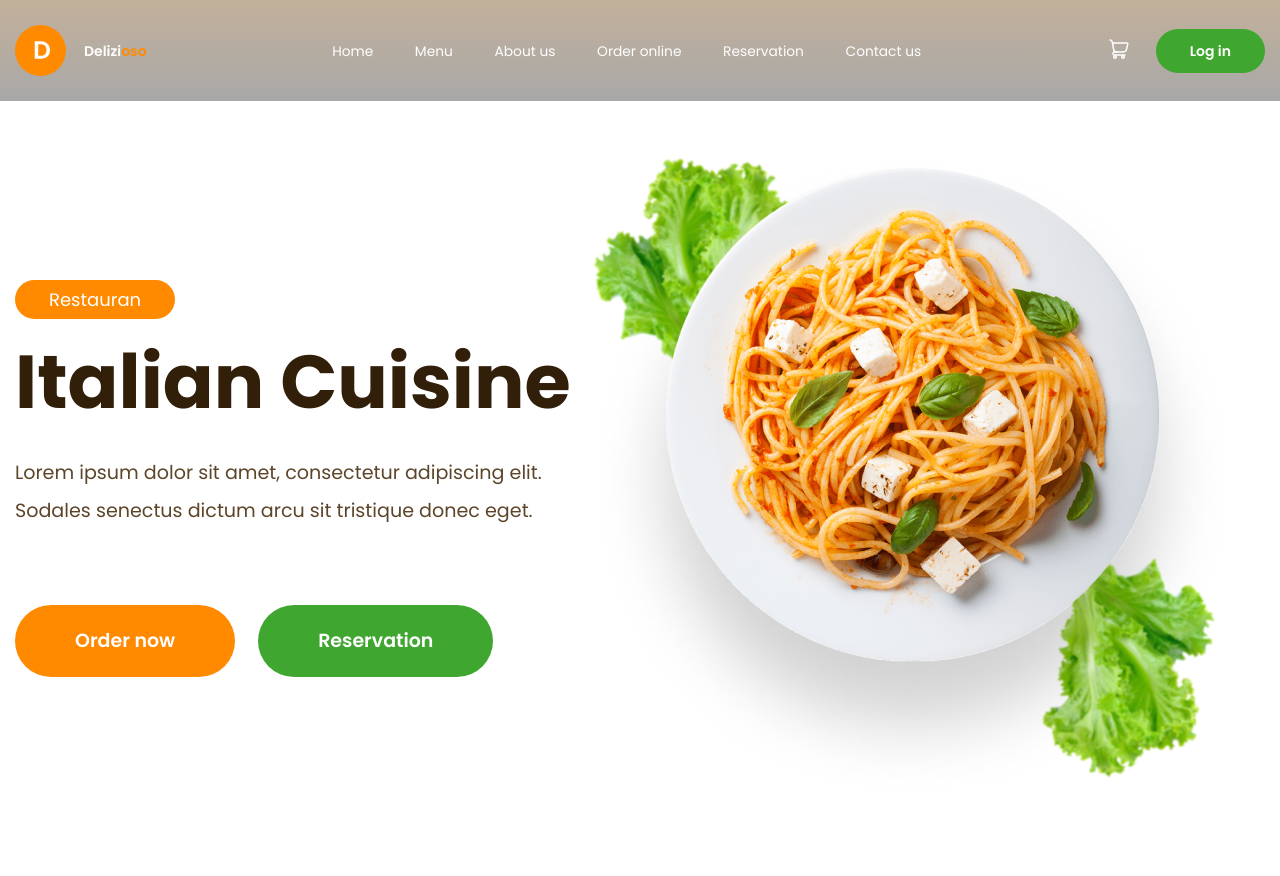
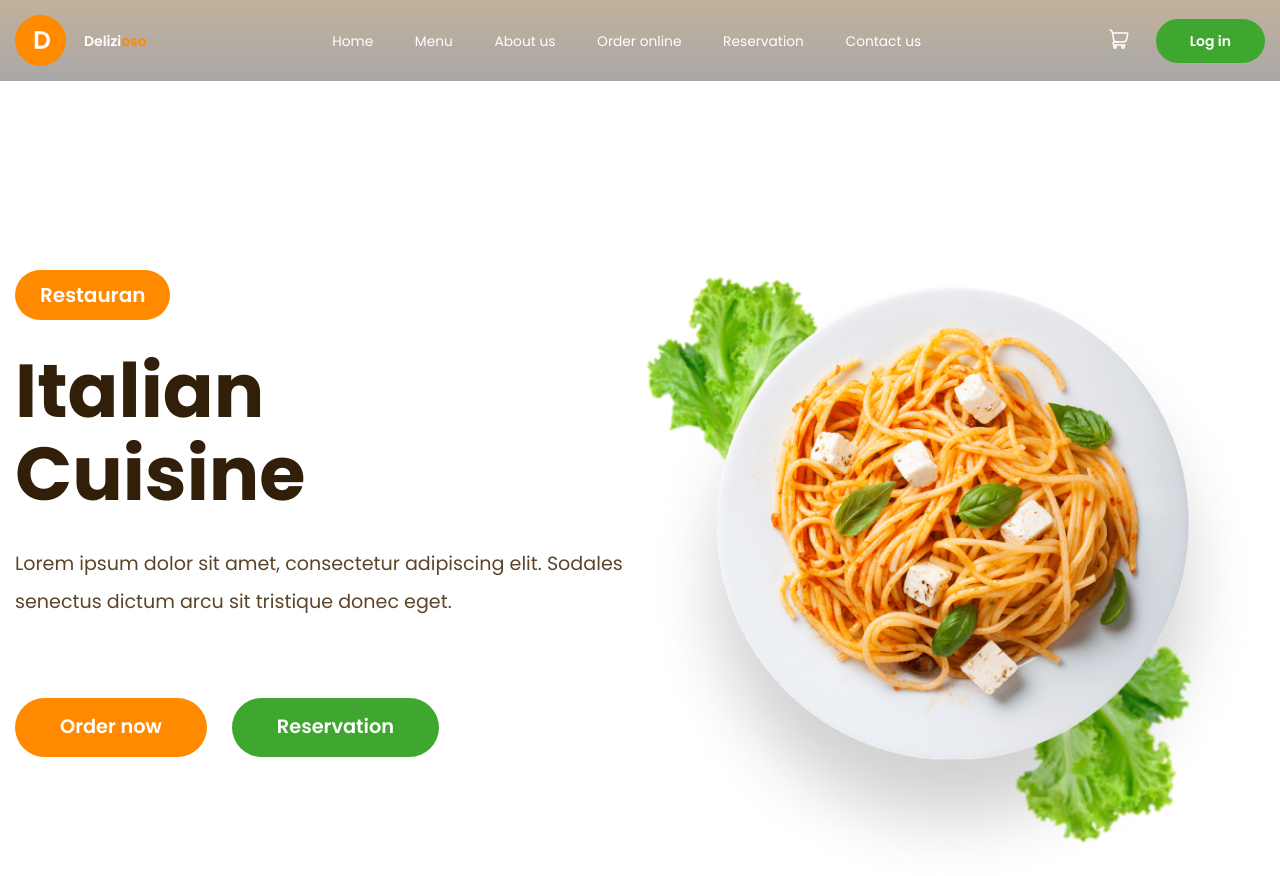
Before and after one commit to IgorekPo/Restoran, a plain HTML site: page index.html in a window 1280 px wide. Shown: the top 876 px of the page. Drawn offline with Linux system fonts and the light colour scheme.

Commit message:
remove bugs

```diff
--- a/index.html
+++ b/index.html
@@ -42,33 +42,23 @@
             </div>
         </header>
         <main>
-            <section class="basic"> <!-- paralax -->
+            <section class="basic">
                 <div class="basic__conteiner">
-                    <div class="basic__body"> <!-- paralax body-->
+                    <div class="basic__body">
                         <div class="basic__links">
-                            <a class="basic__link-restoran" href="#"><span>Restauran</span></a>
-                            <h1 class="basic__link-title">Italian Cuisine</h1>
-                            <p class="basic__link-text">Lorem ipsum dolor sit amet, consectetur adipiscing elit. Sodales senectus dictum arcu sit tristique donec eget.</p>
-                            <div class="basic__links-link">
+                            <a class="basic__link-restoran" href="#">Restauran</a>
+                            <h1 class="basic__title">Italian <br> Cuisine</h1>
+                            <p class="basic__text">Lorem ipsum dolor sit amet, consectetur adipiscing elit. Sodales senectus dictum arcu sit tristique donec eget.</p>
+                            <div class="basic__links-links">
                                 <a class="basic__link-order" href="#">Order now</a>
-                                <a class="basic__link-reservation" href="#">Reservation</a>
+                                <a class="basic__links-reservation" href="#">Reservation</a>
                             </div>
                         </div>
-                        <div class="basic__images images-basic"> <!-- paralax images-->
-                            <div class="images-pasta__block">
-                                <div class="images-basic__pasta">
-                                    <img src="./img/basic-page/pasta.png" alt="#">
-                                </div>
-                            </div>
-                            <div class="images-salad1__block">
-                                <div class="images-basic__salad1">
-                                    <img src="./img/basic-page/salad1.png" alt="#">
-                                </div>
-                            </div>
-                            <div class="images-salad2__block">
-                                <div class="images-basic__salad2">
-                                    <img src="./img/basic-page/salad2.png" alt="#">
-                                </div>
+                        <div class="basic__images">
+                            <div class="basic__image-pasta">
+                                <img class="pasta-image" src="/img/basic-page/pasta.png" alt="pasta" >
+                                <div class="basic__image-sald1"><img src="/img/basic-page/salad1.png" alt="" ></div>
+                                <div class="basic__image-sald2"><img src="/img/basic-page/salad2.png" alt="" ></div>
                             </div>
                         </div>
                     </div>
--- a/js/index.js
+++ b/js/index.js
@@ -21,9 +21,14 @@ window.onload = function(){
     const paralax = document.querySelector ('.basic');
 
     if (paralax){
-        const pasta = document.querySelector ('.images-basic__pasta');
+        const pasta = document.querySelector ('.pasta-image');
+        const saladOne = document.querySelector ('.basic__image-sald1');
+        const saladTwo = document.querySelector ('.basic__image-sald2');
+
 
         const forPasta = 5;
+        const forsaladOne = 3;
+        const forsaladTwo = 4;
 
         const speed = 0.05;
 
@@ -38,6 +43,9 @@ window.onload = function(){
             positionY = positionY + (distY * speed);
 
             pasta.style.cssText = `transform: translate(${positionX / forPasta}%, ${positionY / forPasta}%)`;
+            saladOne.style.cssText = `transform: translate(${positionX / forsaladOne}%, ${positionY / forsaladOne}%)`;
+            saladTwo.style.cssText = `transform: translate(${positionX / forsaladTwo}%, ${positionY / forsaladTwo}%)`;
+
             requestAnimationFrame(setMouthParalaxStyle);
         }
         setMouthParalaxStyle();
--- a/scss/blocks/_adaptiv-fonts.scss
+++ b/scss/blocks/_adaptiv-fonts.scss
@@ -17,10 +17,10 @@ $maxWidth: 1440;
 @mixin adaptivGap ($pcSize , $mobSize){
     $addSize: $pcSize - $mobSize;
     $addMobSize: $addSize + $addSize * 0.7;
-    @media (max-width: 770px) {
+    @media (max-width: 870px) {
         gap: calc(#{$mobSize + px} + #{$addMobSize} * ((100vw - 770px) / #{$maxWidth}));
     }
-    @media (min-width: 769px) {
+    @media (min-width: 869px) {
         gap: calc(#{$mobSize + px} + #{$addSize} * (100vw / #{$maxWidth}) );
     }
 }
--- a/scss/blocks/_basic.scss
+++ b/scss/blocks/_basic.scss
@@ -1,115 +1,107 @@
 .basic {
+    margin-top: 270px;
+    margin-bottom: 154px;
     .basic__conteiner {
+    }
+}
 .basic__body {
-            margin: 150px 0;
-            position: relative;
     display: flex;
+}
+
 .basic__links {
     display: flex;
     flex-direction: column;
     align-items: flex-start;
-                justify-content: center;
+    flex: 0 0 50%;
     .basic__link-restoran {
+        transition: all 0.5s ease;
+        &:hover{
+            color: #311f09;
+            transition: all 0.5s ease;
+            scale: 1.1;
+            box-shadow: 0 0 20px 5px #ff8a00;
+        }
+        font-weight: 600;
+        font-size: 20px;
+        color: #fff;
+        border-radius: 40px;
         background: #ff8a00;
-                    border-radius: 126px;
-                    padding: 10px 34px;
-                    margin-bottom: 22px;
-                    transition: all 1s ease;
-                    span{
-                        font-weight: 400;
-                        font-size: 18px;
-                        line-height: 110%;
-                        color: #fff;
+        margin-bottom: 30px;
+        padding: 15px 25px
+
     }
+
+    .basic__title {
+        @extend %titleFonts;
+        margin-bottom: 30px;
+
+    }
+    .basic__text {
+        @extend %textFonts;
+        margin-bottom: 77px;
+
+    }
+    .basic__links-links {
+        display: flex;
+        align-items: center;
+        gap: 25px;
+        .basic__link-order {
+            @extend %mainBgColor;
+            @extend %mainButtonTextColor;
+            transition: all 0.5s ease;
             &:hover{
-                        @extend %secondBgColor;
-                        transition: all 1s ease;
+                color: #311f09;
+                transition: all 0.5s ease;
                 scale: 1.1;
+                box-shadow: 0 0 20px 5px #ff8a00;
             }
         }
-                .basic__link-title {
-                    @extend %titleFonts;
-                    margin-bottom: 30px
-                }
-                .basic__link-text {
-                    @extend %textFonts;
-                    margin-bottom: 75px;
-                }
-                .basic__links-link{
-                    display: flex;
-                    align-items: center;
-                    gap: 23px;
-                    .basic__link-order {
-                        @extend %mainBgColor;
-                        font-weight: 600;
-                        font-size: 20px;
-                        line-height: 200%;
-                        color: #fff;
-                        @include adaptivFonts ( 20, 11);
-                        padding: 17px 60px;
-                        border-radius: 163px;
-                        transition: all 1s ease;
+        .basic__links-reservation {
+            @extend %secondBgColor;
+            @extend %mainButtonTextColor;
+            transition: all 0.5s ease;
             &:hover{
-                            transition: all 1s ease;
-                            box-shadow: 0 0 20px 5px #ff8a00;
                 color: #311f09;
-                        }
-                    }
-                    .basic__link-reservation {
-                        @extend %secondBgColor;
-                        font-weight: 600;
-                        font-size: 20px;
-                        line-height: 200%;
-                        color: #fff;
-                        @include adaptivFonts ( 20, 11);
-                        padding: 17px 60px;
-                        border-radius: 163px;
-                        transition: all 1s ease;
-                        &:hover{
-                            transition: all 1s ease;
+                transition: all 0.5s ease;
+                scale: 1.1;
                 box-shadow: 0 0 20px 5px #3fa72f;
-                             color: #311f09;
+
             }
         }
     }
 }
+
+
+
 .basic__images {
     position: relative;
+    flex: 0 0 50%;
+    .basic__image-pasta {
+        position: relative;
         width: 100%;
-                height: 100%;
-                .images-pasta__block{
+        .pasta-image{
+            position: absolute;
+            width: 100%;
+            z-index: 2;
+        }
+        .basic__image-sald1 {
             position: relative;
-                    z-index: 2;
-                    .images-basic__pasta{
+            top: 0;
+            left: 0;
+            width: 30%;
             img{
-                            max-width: 100%;
-                            max-height: 100%;
+                width: 100%;
             }
         }
-                }
-                .images-salad1__block{
+        .basic__image-sald2 {
             position: absolute;
-                    top: 0;
-                    left: 0;
-                    .images-basic__salad1{
+            top: 140%;
+            right: 22px;
+            transform: translate(0, 0);
+            width: 48%;
             img{
-                            max-width: 100%;
-                            max-height: 100%;
-                        }
-                    }
-                }
-                .images-salad2__block{
-                    position: absolute;
-                    bottom: 0;
-                    right: 0;
-                    .images-basic__salad2{
-                        img{
-                            max-width: 100%;
-                            max-height: 100%;
+                width: 100%;
             }
         }
     }
 }
-        }
-    }
-}
--- a/scss/blocks/_fonts-size.scss
+++ b/scss/blocks/_fonts-size.scss
@@ -48,6 +48,15 @@
     color: #e3e2e0;
     @include adaptivFonts ( 20, 14);
 }
+%mainButtonTextColor {
+    padding: 10px 45px;
+    border-radius: 40px;
+    font-weight: 600;
+    font-size: 20px;
+    line-height: 200%;
+    color: #fff;
+    @include adaptivFonts ( 20, 14);
+}
 %footerTitleStyle {
     font-weight: 600;
     line-height: 200%;
--- a/scss/blocks/_header.scss
+++ b/scss/blocks/_header.scss
@@ -13,7 +13,7 @@
     display: flex;
     align-items: center;
     justify-content: space-between;
-    margin: 25px 0;
+    margin: 15px 0;
     @media (max-width:767.9px){
     }
 }
@@ -21,8 +21,14 @@
     display: flex;
     align-items: center;
     gap: 18px;
+    @media (max-width:876px){
+        gap: 6px;
+    }
     .logo-img {
         width: 51px;
+        @media (max-width:876px){
+            width: 31px;
+        }
     }
     .logo-text {
         @extend %logoText;
@@ -103,7 +109,7 @@
     display: flex;
     align-items: center;
     gap: 25px;
-    @media(max-width:767.9px){
+    @media (max-width:876px){
         gap: 15px;
     }
     .header__login-cart {
@@ -119,6 +125,10 @@
         &:hover{
             background: #ff8a00;
             transition: all .5s ease;
+        }
+        @media (max-width:876px){
+            padding: 10px 26px;
+            font-weight: 400;
         }
         @media (max-width:798px){
             font-size: 12px;
```
Also changed, not shown: css/main.css, 1 other file. Lines whose indentation alone changed are shown as unchanged.
